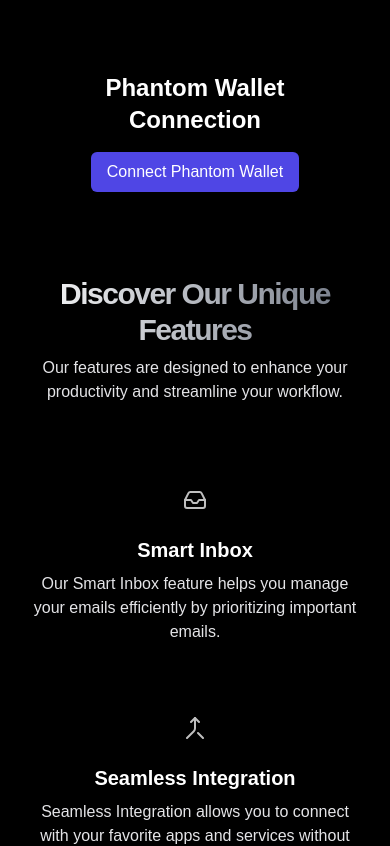
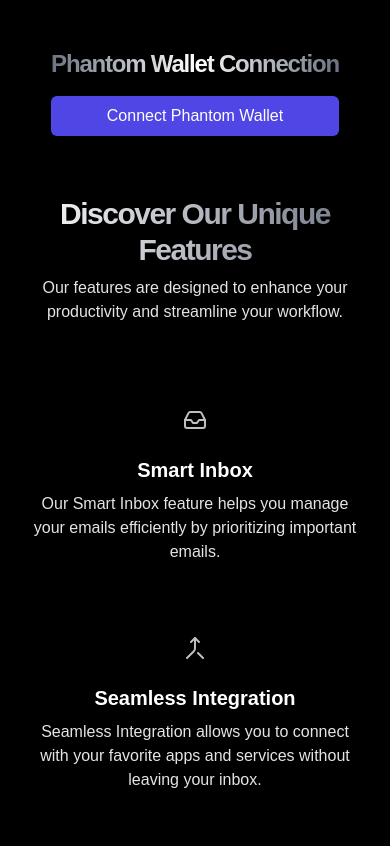
Before and after one commit to skartik-sk/blinks-mini, a Next.js app: page / in a window 390 px wide. Shown: the top 846 px of the page. Built offline with nearby package versions, Linux system fonts and the light colour scheme; no server answers.

Commit message:
phantom button responsive

```diff
--- a/src/app/connectPhantomWallet/page.tsx
+++ b/src/app/connectPhantomWallet/page.tsx
@@ -35,21 +35,23 @@ export default function ConnectPhantomWallet() {
   }
 
   return (
-    <main className="bg-[#000000] shadow-lg rounded-lg p-6 max-w-md w-full text-center">
-        <h1 className="text-2xl font-bold text-white mb-4">Phantom Wallet Connection</h1>
+    <main className="bg-[#000000] shadow-lg rounded-lg p-0 sm:p-6 max-w-[20rem] sm:max-w-sm md:max-w-md lg:max-w-lg xl:max-w-xl text-center ">
+      <h1 className="text-2xl font-bold tracking-tighter bg-clip-text text-transparent bg-gradient-to-r from-gray-500 via-white to-gray-500 mb-4">
+        Phantom Wallet Connection
+      </h1>
 
       {!walletAddress ? (
         <button
           onClick={connectPhantomWallet}
-            className="bg-indigo-600 text-white py-2 px-4 rounded-md shadow-sm hover:bg-indigo-700 focus:outline-none focus:ring-2 focus:ring-offset-2 focus:ring-indigo-500"
+          className="bg-indigo-600 text-white py-2 px-4 rounded-md shadow-sm hover:bg-indigo-700 focus:outline-none focus:ring-2 focus:ring-offset-2 focus:ring-indigo-500 w-full"
         >
           Connect Phantom Wallet
         </button>
       ) : (
-          <div className="bg-[#000000] p-6 rounded-lg shadow-md w-full max-w-md mx-auto">
+        <div className="bg-[#000000] p-1 sm:p-6 rounded-lg shadow-md w-full max-w-md mx-auto">
           <p className="text-green-600 font-semibold mb-2">Connected:</p>
           <p className="text-green-600 font-semibold break-words">{walletAddress}</p>
-            <div className="flex justify-between gap-2 mt-6">
+          <div className="flex flex-col sm:flex-row justify-between gap-2 mt-6">
             <button
               onClick={handleCreator}
               className="bg-indigo-600 text-white py-2 px-4 rounded-md shadow-sm hover:bg-indigo-700 focus:outline-none focus:ring-2 focus:ring-offset-2 focus:ring-indigo-500 w-full"
@@ -63,7 +65,6 @@ export default function ConnectPhantomWallet() {
             </button>
           </div>
         </div>
-
       )}
     </main>
   );
```
Lines whose indentation alone changed are shown as unchanged.
